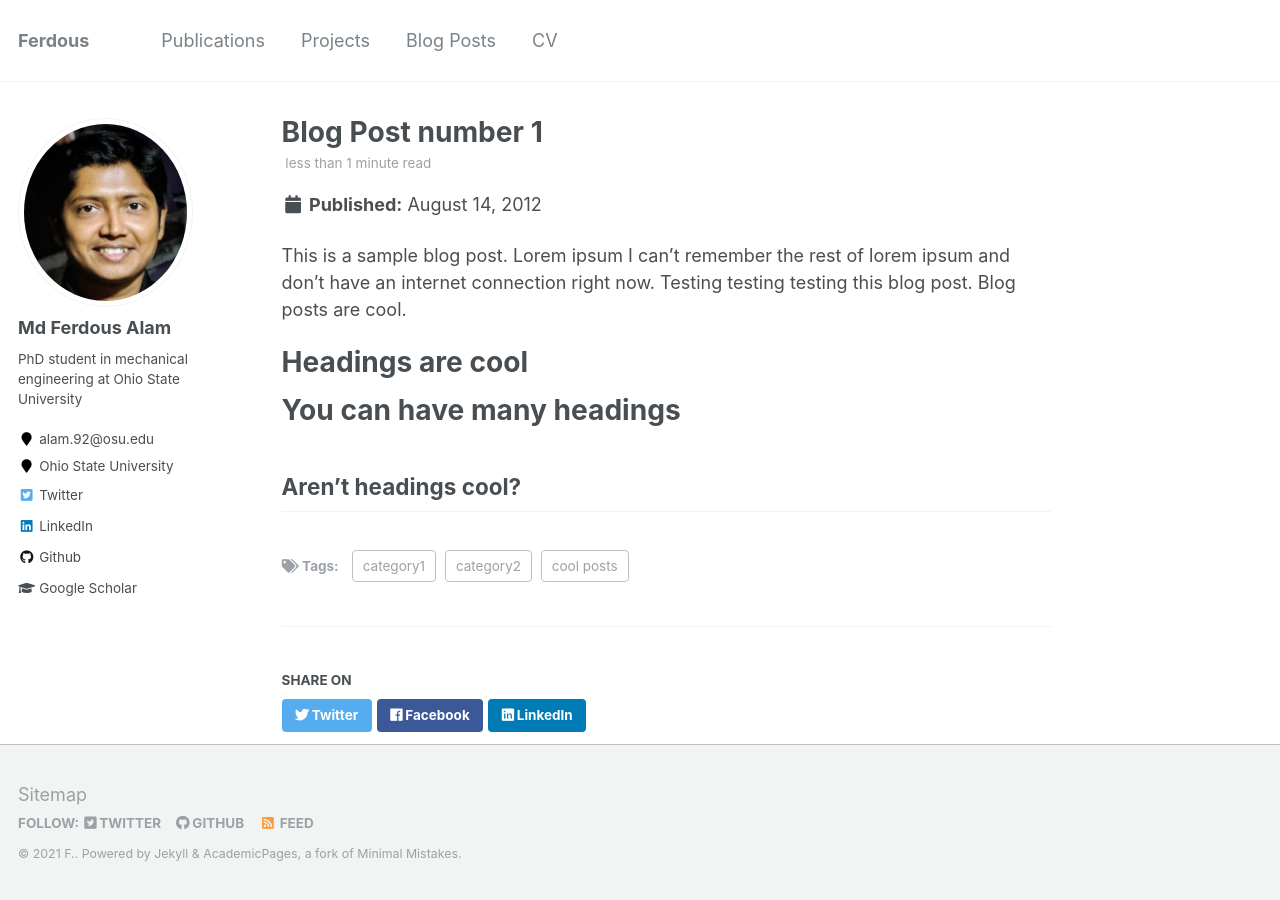
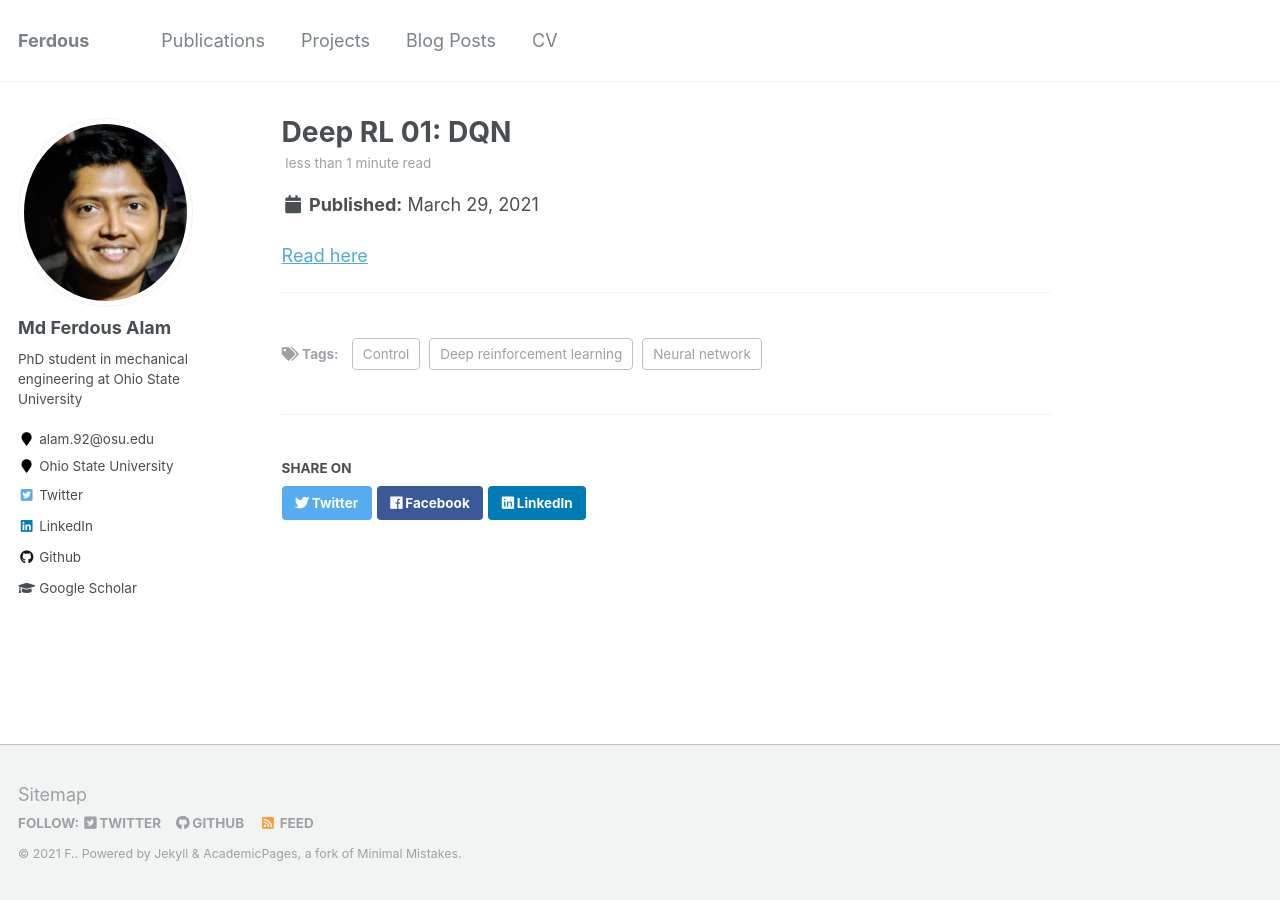
Before and after one commit to ghost-083/ghost-083.github.io, a Jekyll site: the page built from _posts/2012-08-14-blog-post-1.md, in a window 1280 px wide. Built offline with Jekyll 4.4.1, drawn with Linux system fonts in a browser that asks for light colours.

Commit message:
DQN draft 1

```diff
--- a/_posts/2012-08-14-blog-post-1.md
+++ b/_posts/2012-08-14-blog-post-1.md
@@ -1,20 +1,13 @@
 ---
-title: 'Blog Post number 1'
-date: 2012-08-14
-permalink: /posts/2012/08/blog-post-1/
+title: 'Deep RL 01: DQN'
+date: 2021-03-29
+permalink: /posts/2021/03/blog-post-1/
 tags:
-  - cool posts
-  - category1
-  - category2
+  - Deep reinforcement learning
+  - Control
+  - Neural network
 ---
 
-This is a sample blog post. Lorem ipsum I can't remember the rest of lorem ipsum and don't have an internet connection right now. Testing testing testing this blog post. Blog posts are cool.
+[Read here](https://grad-student-083.netlify.app/posts/2021-03-29-deep-rl-01-dqn/)
 
-Headings are cool
-======
-
-You can have many headings
-======
-
-Aren't headings cool?
 ------
```
